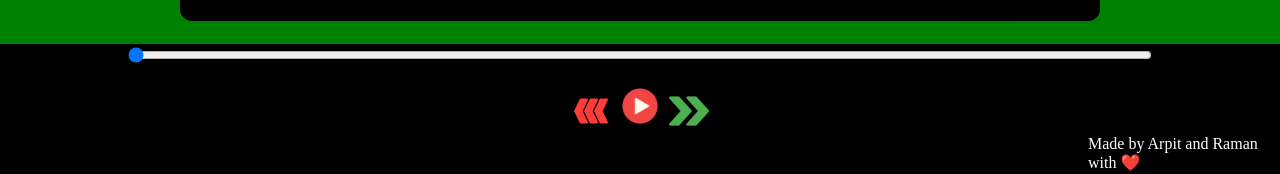
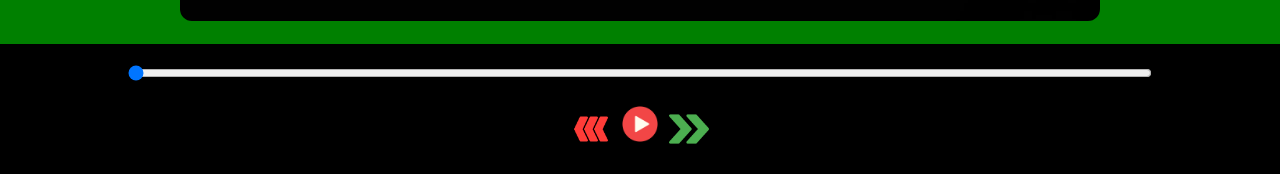
Before and after one commit to arpit-manuja/spotify_clone, a plain HTML site: page index.html in a window 1280 px wide. Shown: the part 789-963 px from the top of the page. Drawn offline with Linux system fonts and the light colour scheme.

Commit message:
Update index.html

```diff
--- a/index.html
+++ b/index.html
@@ -116,7 +116,7 @@
 
 
 
-        <p id="creator">Made by Arpit and Raman with ❤️</p>
+
 
 
     </div>
```
